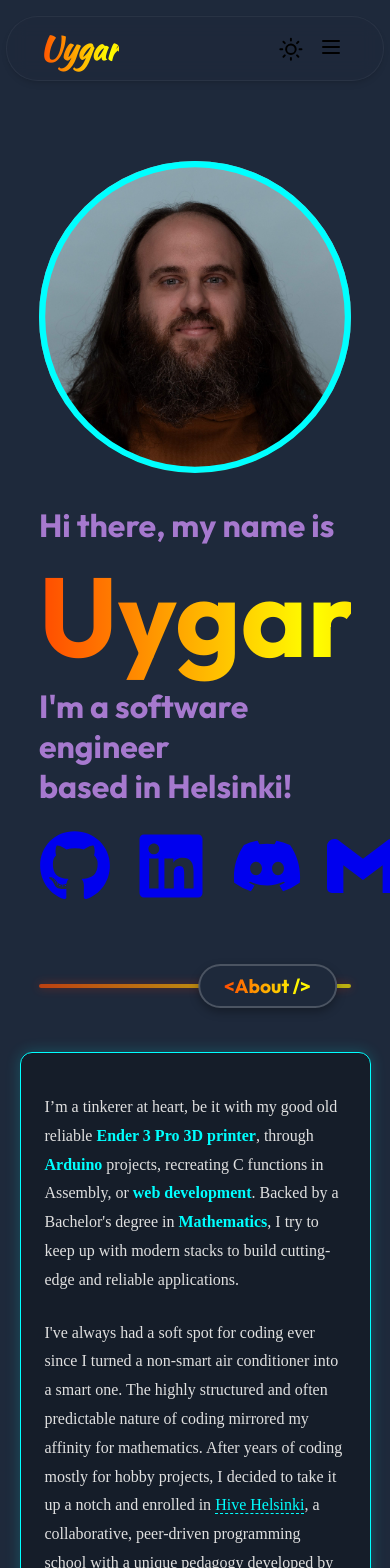
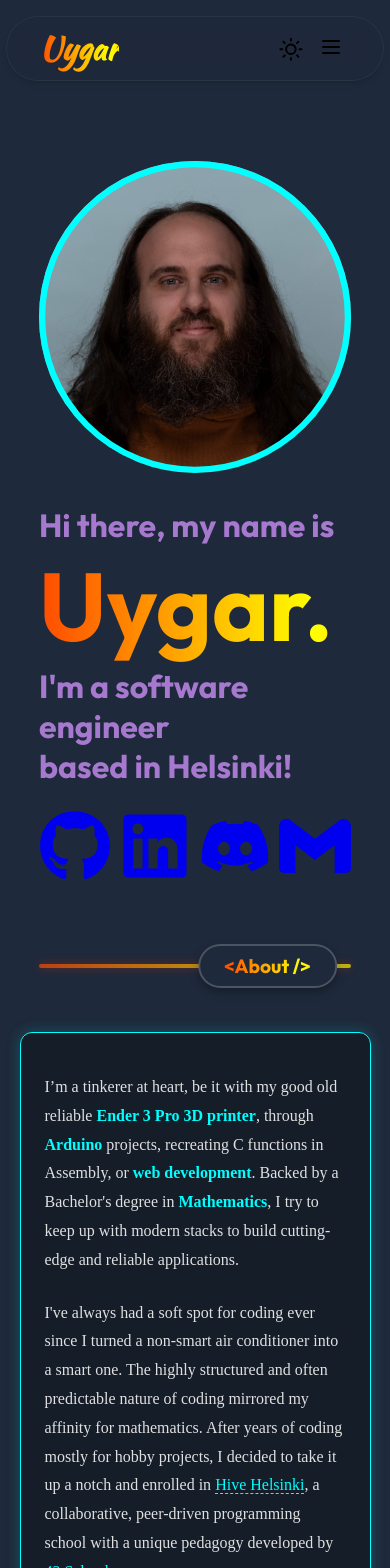
Before and after one commit to uygarpolat/portfolio, a React (Vite) app: page / in a window 390 px wide. Shown: the top 1568 px of the page. Built offline with nearby package versions, Linux system fonts and the light colour scheme; some icons are missing.

Commit message:
minor stylistic improvements

```diff
--- a/src/components/Body/Contact/Contact.css
+++ b/src/components/Body/Contact/Contact.css
@@ -1,4 +1,4 @@
-#contact {
+#Contact {
 	width: 80%;
 	margin: 4rem auto;
 	color: #fff;
--- a/src/components/Body/Contact/Contact.tsx
+++ b/src/components/Body/Contact/Contact.tsx
@@ -40,7 +40,7 @@ export default function Contact() {
   };
 
   return (
-    <div id="contact">
+    <div id="Contact">
       <motion.div
         className="contact-container"
         initial={{ opacity: 0, y: 30 }}
--- a/src/components/Body/Hero/Info.css
+++ b/src/components/Body/Hero/Info.css
@@ -27,3 +27,9 @@
 		background-position: -200% center;
 	}
 }
+
+@media (max-width: 768px) {
+	#info h1 {
+		font-size: 6rem;
+	}
+}
--- a/src/components/Body/Hero/Socials.css
+++ b/src/components/Body/Hero/Socials.css
@@ -1,6 +1,6 @@
 #socials {
 	display: flex;
-	gap: 1.5rem;
+	justify-content: space-between;
 	margin-top: 1.5rem;
 }
 
```
